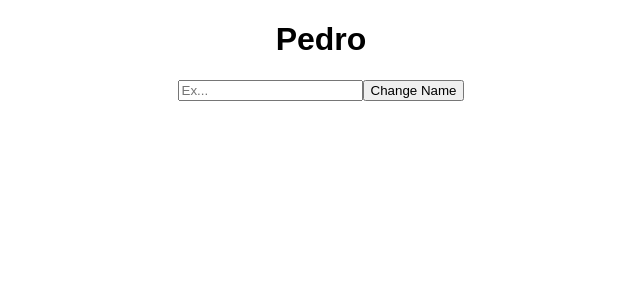
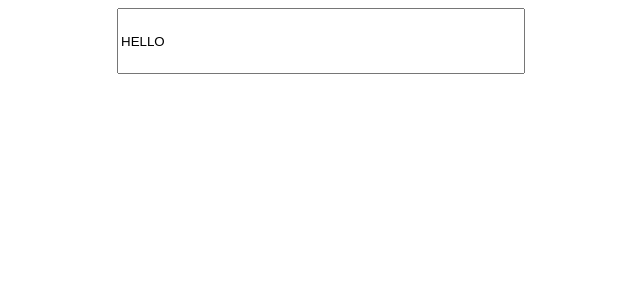
Before and after one commit to ils-juhis/react-hooks, a React (Create React App) app: page / in a window 1280 px wide. Shown: the top 300 px of the page, without its empty margins (319-959 px from the left). Built offline with nearby package versions, Linux system fonts and the light colour scheme.

Commit message:
useLayoutEffect  hook

```diff
--- a/src/App.js
+++ b/src/App.js
@@ -7,6 +7,7 @@ import ImperativeHandle from "./UseImperativeHandle/ImperativeHandle";
 import RefTutorial from "./UseRef/RefTutorial";
 import MemoTutorial from "./UseMemo/MemoTutorial";
 import CallBackTutorial from "./UseCallback/CallbackTutorial";
+import LayoutEffectTutorial from "./UseLayoutEffect/LayoutEffectTutorial";
 
 function App() {
   return (
@@ -14,7 +15,8 @@ function App() {
       {/* <StateTutorial /> */}
       {/* <EffectTutorial/> */}
       {/* <ContextTutorial/> */}
-      <RefTutorial/>
+      {/* <RefTutorial/> */}
+      <LayoutEffectTutorial/>
     </div>
   );
 }
--- a/src/UseCallback/CallbackTutorial.js
+++ b/src/UseCallback/CallbackTutorial.js
@@ -1,31 +1,26 @@
-import axios from "axios";
 import { useCallback, useState } from "react";
-import Child from "./Child";
+import Todos from "./Todos";
 
 export default function CallBackTutorial() {
-  const [toggle, setToggle] = useState(false);
-  const [data, setData] = useState("Yo, pls sub to the channel!");
+  const [count, setCount] = useState(0);
+  const [todos, setTodos] = useState([]);
 
-  const returnComment = useCallback(
-    (name) => {
-      return data + name;
-    },
-    [data]
-  );
+  const increment = () => {
+    setCount((c) => c + 1);
+  };
+  const addTodo = useCallback(() => {
+    setTodos((t) => [...t, "New Todo"]);
+  }, []);
 
   return (
-    <div className="App">
-      <Child returnComment={returnComment} />
+    <>
+      <Todos todos={todos} addTodo={addTodo} />
+      <hr />
+      <div>
+        Count: {count}
+        <button onClick={increment}>+</button>
+      </div>
+    </>
 
-      <button
-        onClick={() => {
-          setToggle(!toggle);
-        }}
-      >
-        {" "}
-        Toggle
-      </button>
-      {toggle && <h1> toggle </h1>}
-    </div>
   );
 }
--- a/src/UseCallback/Child.js
+++ /dev/null
@@ -1,11 +0,0 @@
-import React, { useEffect } from "react";
-
-function Child({ returnComment }) {
-  useEffect(() => {
-    console.log("FUNCTION WAS CALLED");
-  }, [returnComment]);
-
-  return <div>{returnComment("Pedro")}</div>;
-}
-
-export default Child;
--- /dev/null
+++ b/src/UseCallback/Todos.js
@@ -0,0 +1,16 @@
+import { memo } from "react";
+
+const Todos = ({ todos, addTodo }) => {
+  console.log("child render");
+  return (
+    <>
+      <h2>My Todos</h2>
+      {todos.map((todo, index) => {
+        return <p key={index}>{todo}</p>;
+      })}
+      <button onClick={addTodo}>Add Todo</button>
+    </>
+  );
+};
+
+export default memo(Todos);
--- a/src/UseLayoutEffect/LayoutEffectTutorial.js
+++ b/src/UseLayoutEffect/LayoutEffectTutorial.js
@@ -7,13 +7,14 @@ function LayoutEffectTutorial() {
     console.log(inputRef.current.value);
   }, []);
 
+
   useEffect(() => {
     inputRef.current.value = "HELLO";
   }, []);
 
   return (
     <div className="App">
-      <input ref={inputRef} value="PEDRO" style={{ width: 400, height: 60 }} />
+      <input ref={inputRef} value="PEDRO" style={{ width: 400, height: 60 }} readOnly/>
     </div>
   );
 }
```
Also changed, not shown: 1 other file (tests, documents, lock files or other folders).
